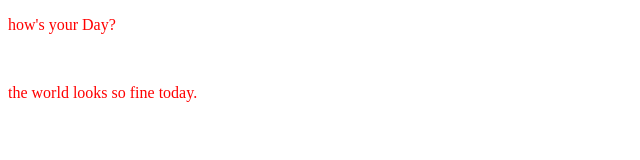
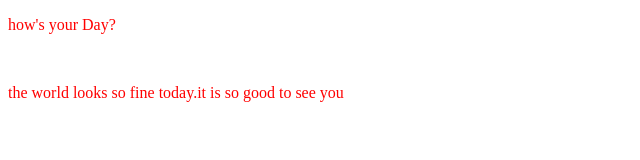
Before and after one commit to LacyPotato/B-repo, a plain HTML site: page index.html in a window 1280 px wide. Shown: the whole page, without its empty margins (0-640 px from the left). Drawn offline with Linux system fonts and the light colour scheme.

Commit message:
add something

```diff
--- a/index.html
+++ b/index.html
@@ -9,6 +9,6 @@
 <body>
     <p>how's your Day?</p>
     <br>
-    <p>the world looks so fine today.</p>
+    <p>the world looks so fine today.it is so good to see you</p>
 </body>
 </html>
```
